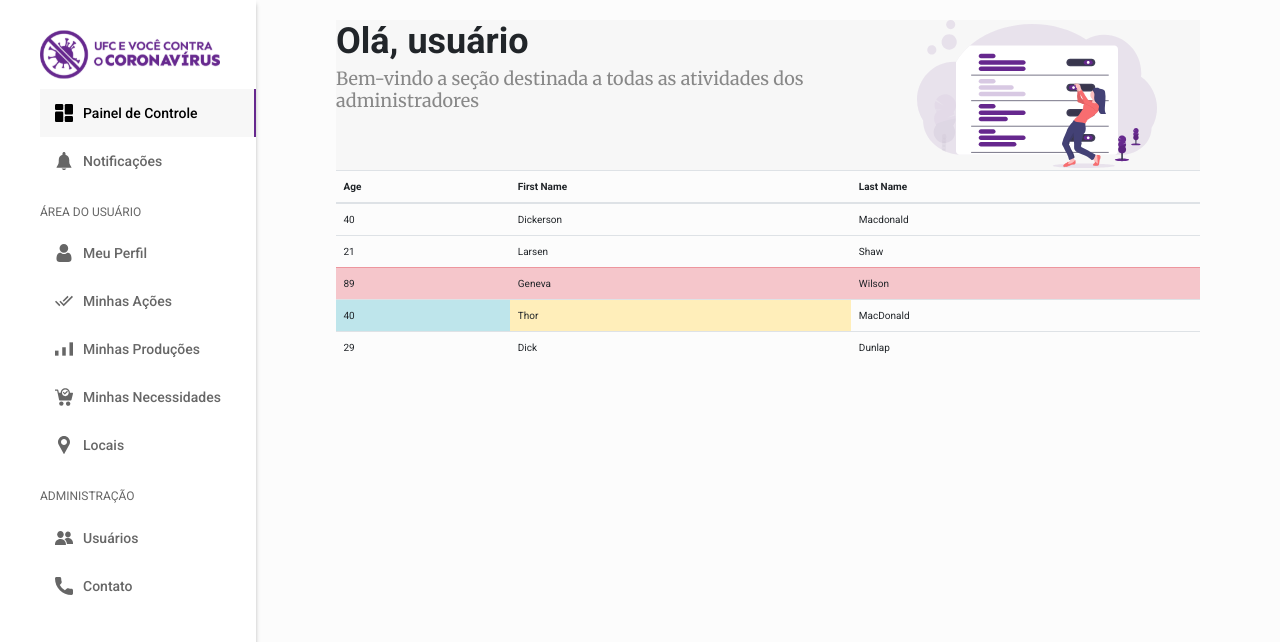
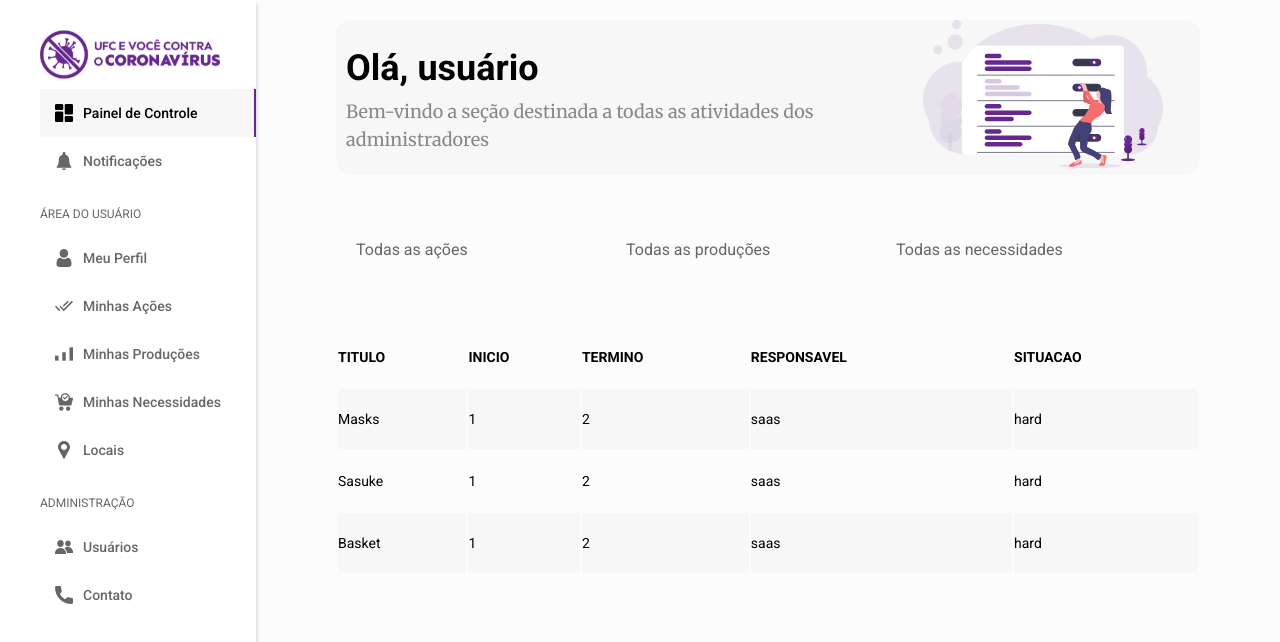
Before and after one commit to dev-inove/front-end-ufc-contra-o-corona, a Vue app: page /dashboard in a window 1280 px wide. Shown: the top 642 px of the page. Built offline with nearby package versions, Linux system fonts and the light colour scheme.

Commit message:
removed bootstrap, builded list and navigation card component

```diff
--- a/package.json
+++ b/package.json
@@ -9,7 +9,6 @@
   },
   "dependencies": {
     "axios": "^0.19.2",
-    "bootstrap-vue": "^2.15.0",
     "core-js": "^3.6.5",
     "vue": "^2.6.11",
     "vue-mq": "^1.0.1",
--- a/src/components/Admin/Dashboard.vue
+++ b/src/components/Admin/Dashboard.vue
@@ -1,44 +1,85 @@
 <template>
     <div>
         <DashboardHeader />
-        <div class="card-row"></div>
-        <b-table hover :items="items"></b-table>
+        <div class="card-row">
+            <DashboardTableCard
+                v-for="card in cards"
+                :key="card.title"
+                :title="card.title"
+                :isSelected="card.selected"
+                @selected="changeCardSelected(card)"
+            />
+        </div>
+        <div class="table-container">
+            <Table :titles="aaa" :values="bbb" />
+        </div>
     </div>
 </template>
 
 <script>
 import DashboardHeader from './DashboardHeader'
+import DashboardTableCard from './DashboardTableCard'
+import Table from './Table'
 
 export default {
     name: 'Dashboard',
-    components: { DashboardHeader },
+    components: {
+        DashboardHeader,
+        DashboardTableCard,
+        Table
+    },
     data() {
         return {
-            items: [
+            aaa: [
+                'Titulo',
+                'Inicio',
+                'Termino',
+                'Responsavel',
+                'Situacao'
+            ],
+            bbb: [
                 {
-                    age: 40,
-                    first_name: 'Dickerson',
-                    last_name: 'Macdonald'
-                },
-                { age: 21, first_name: 'Larsen', last_name: 'Shaw' },
-                {
-                    age: 89,
-                    first_name: 'Geneva',
-                    last_name: 'Wilson',
-                    _rowVariant: 'danger'
+                    title: 'Masks',
+                    startDate: '1',
+                    endDate: '2',
+                    responsible: 'saas',
+                    situation: 'hard'
                 },
                 {
-                    age: 40,
-                    first_name: 'Thor',
-                    last_name: 'MacDonald',
-                    _cellVariants: { age: 'info', first_name: 'warning' }
+                    title: 'Sasuke',
+                    startDate: '1',
+                    endDate: '2',
+                    responsible: 'saas',
+                    situation: 'hard'
                 },
-                { age: 29, first_name: 'Dick', last_name: 'Dunlap' }
+                {
+                    title: 'Basket',
+                    startDate: '1',
+                    endDate: '2',
+                    responsible: 'saas',
+                    situation: 'hard'
+                }
+            ],
+            cards: [
+                { title: 'Todas as ações', selected: false },
+                { title: 'Todas as produções', selected: false },
+                { title: 'Todas as necessidades', selected: false }
             ]
+        }
+    },
+    methods: {
+        changeCardSelected(card) {
+            /* eslint-disable no-param-reassign */
+            /* eslint-disable no-return-assign */
+            this.cards.forEach(el => (el.selected = false))
+            card.selected = true
         }
     }
 }
 </script>
 
-<style>
+<style lang="scss" scoped>
+.card-row {
+    display: flex;
+}
 </style>
--- a/src/components/Admin/DashboardHeader.vue
+++ b/src/components/Admin/DashboardHeader.vue
@@ -1,6 +1,6 @@
 <template>
     <div class="dashboard-header">
-        <div>
+        <div class="dashboard-header__text-area">
             <h1>Olá, usuário</h1>
             <h2>Bem-vindo a seção destinada a todas as atividades dos administradores</h2>
         </div>
@@ -19,6 +19,12 @@ export default {}
     display: flex;
     justify-content: space-between;
     background-color: #f7f7f7;
+    border-radius: 1.5rem;
+    padding: 1rem;
+
+    &__text-area {
+        padding: 2rem 1rem;
+    }
 
     h1 {
         font-size: 3.6rem;
--- /dev/null
+++ b/src/components/Admin/DashboardTableCard.vue
@@ -0,0 +1,63 @@
+<template>
+    <div class="dashboard-table-card" :class="{ selected : isSelected }" @click="selected">
+        {{ title }}
+        <div v-if="isSelected" class="sub">{{quantity}} Unidades</div>
+    </div>
+</template>
+
+<script>
+export default {
+    name: 'DashboardTableCard',
+    props: {
+        title: {
+            type: String,
+            required: true
+        },
+        isSelected: {
+            type: Boolean,
+            required: true
+        }
+    },
+    data() {
+        return {
+            quantity: 2
+        }
+    },
+    methods: {
+        selected(card) {
+            this.$emit('selected', card)
+        }
+    }
+}
+</script>
+
+<style lang="scss" scoped>
+.dashboard-table-card {
+    display: flex;
+    flex-direction: column;
+    justify-content: center;
+
+    width: 240px;
+    height: 90px;
+
+    font-size: 1.6rem;
+    color: rgba(#000000, 0.6);
+
+    padding: 0 2rem;
+    margin: 3rem 3rem 3rem 0;
+
+    cursor: pointer;
+}
+
+.sub {
+    font-size: 1.4rem;
+    color: rgba(#000000, 0.6);
+}
+
+.selected {
+    border-radius: 0.7rem;
+    box-shadow: 0px 0px 10px rgba(0, 0, 0, 0.1);
+
+    color: rgba(#000, 1);
+}
+</style>
--- /dev/null
+++ b/src/components/Admin/Table.vue
@@ -0,0 +1,52 @@
+<template>
+    <table class="table">
+        <tr class="title-row">
+            <th v-for="title in titles" :key="title">{{ title }}</th>
+        </tr>
+        <tr
+            v-for="value in values"
+            :key="values.indexOf(value)"
+            :class="{ dark: values.indexOf(value) % 2 === 0 }"
+        >
+            <td v-for="a in value" :key="a">{{ a }}</td>
+        </tr>
+    </table>
+</template>
+
+<script>
+export default {
+    props: {
+        titles: {
+            type: Array,
+            required: false
+        },
+        values: {
+            type: Array,
+            required: false
+        }
+    }
+}
+</script>
+
+<style lang="scss" scoped>
+.dark {
+    background-color: #f7f7f7;
+}
+
+.table {
+    font-size: 1.4rem;
+    width: 100%;
+
+    tr {
+        height: 60px;
+    }
+}
+
+.title-row {
+    text-transform: uppercase;
+
+    th {
+        text-align: start;
+    }
+}
+</style>
--- a/src/main.js
+++ b/src/main.js
@@ -1,7 +1,6 @@
 import Vue from 'vue'
 import App from './App.vue'
 
-import './config/bootstrap'
 import router from './router'
 import store from './store'
 
```
Also changed, not shown: src/config/bootstrap.js (deleted, +0 -8 lines), 1 other file (tests, documents, lock files or other folders).
